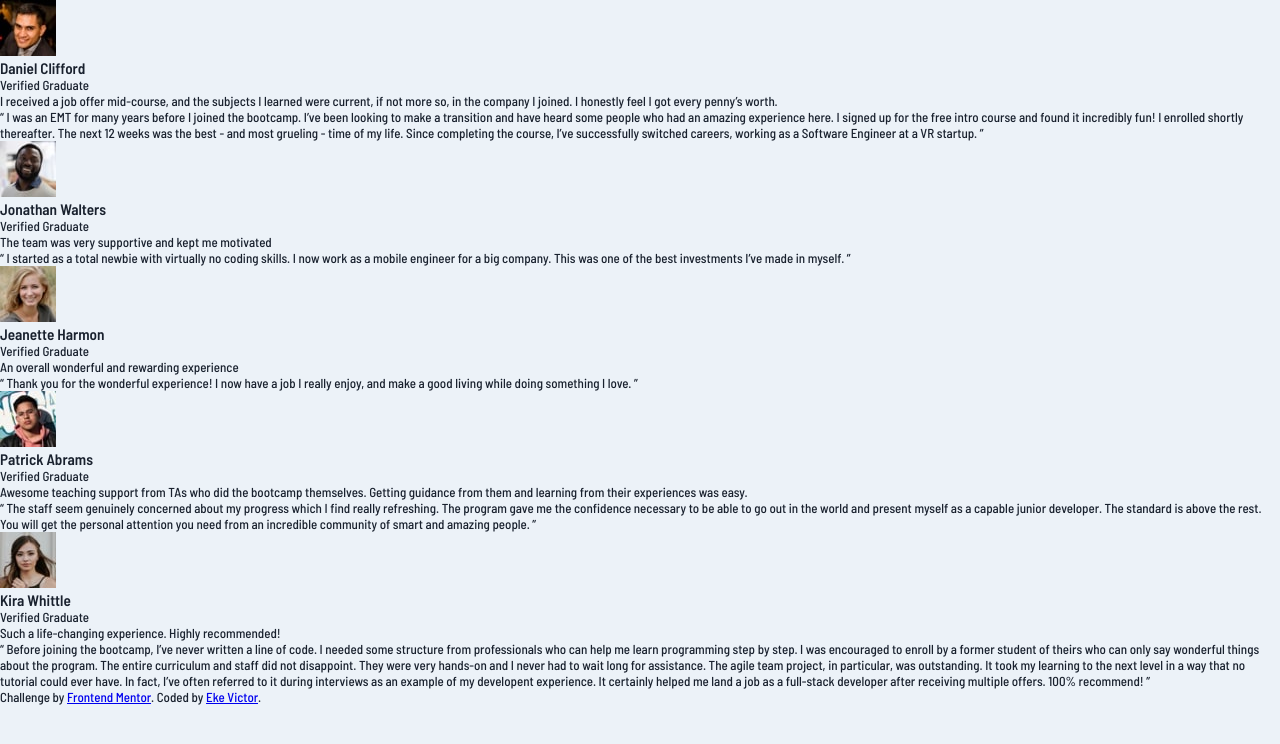
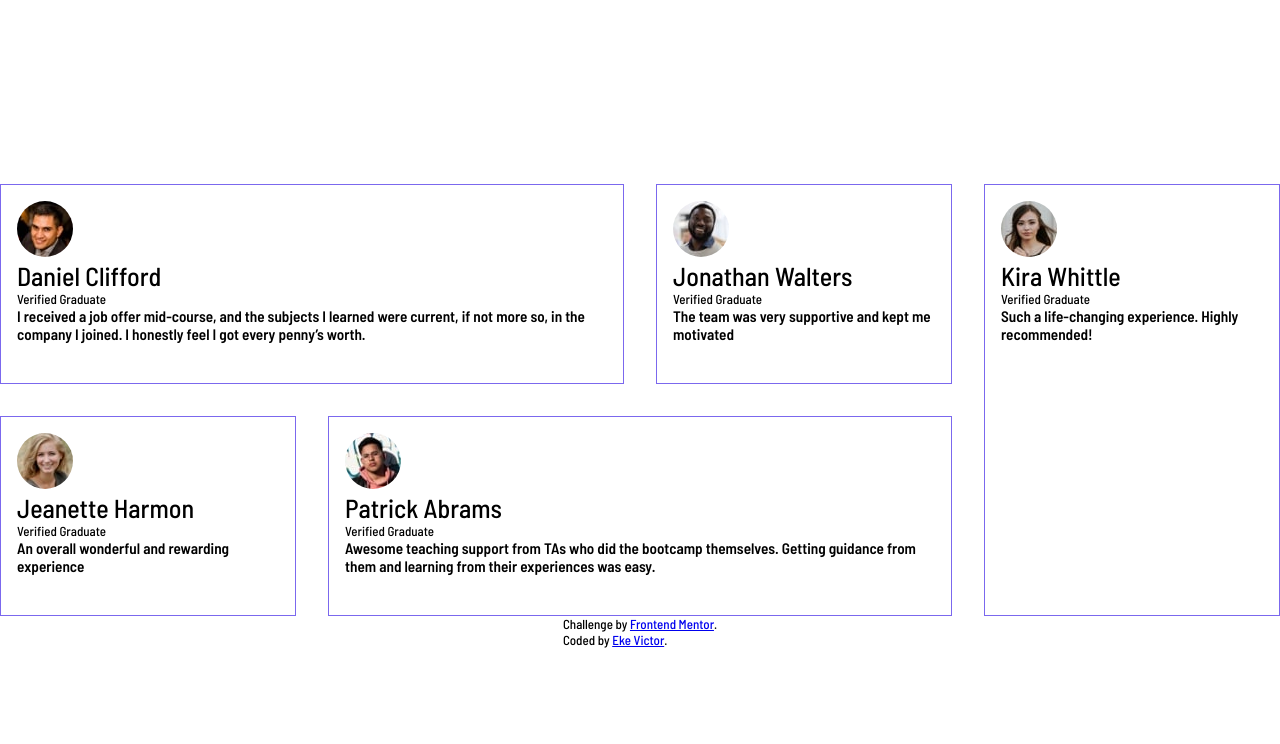
Before and after one commit to Evavic44/testimonial-grid-section, a plain HTML site: page index.html in a window 1280 px wide. Drawn offline with Linux system fonts and the light colour scheme.

Commit message:
Update structure

```diff
--- a/css/style.css
+++ b/css/style.css
@@ -1,11 +1,11 @@
 :root {
-   /* Colors */
+   /* Primary Colors */
    --Moderate-violet: hsl(263, 55%, 52%);
    --Very-dark-grayish-blue: hsl(217, 19%, 35%);
    --Very-dark-blackish-blue: hsl(219, 29%, 14%);
    --White: hsl(0, 0%, 100%);
 
-   /* Neutral */
+   /* Neutral Colors*/
    --Light-gray: hsl(0, 0%, 81%);
    --Light-grayish-blue: hsl(210, 46%, 95%);
 
@@ -24,6 +24,52 @@
 body {
    font-family: 'Barlow Semi Condensed', sans-serif;
    font-size: 13px;
-   background-color: var(--Light-grayish-blue);
-   color: var(--Very-dark-blackish-blue);
+   display: flex;
+   flex-direction: column;
+   align-items: center;
+   justify-content: center;
+   height: 100vh;
+   margin: 1rem auto;
+   max-width: var(--desktop-width);
 }
+
+h1 {
+   font-weight: 500;
+}
+
+h3 {
+   font-weight: 600;
+}
+
+img {
+   border-radius: 50%;
+}
+
+.container-grid {
+   display: grid;
+   grid-template-columns: repeat(4, 1fr);
+   grid-auto-rows: minmax(200px, auto);
+   grid-gap: 2rem;
+}
+
+.card {
+   padding: 1rem;
+   border: 1px solid mediumslateblue;
+}
+
+.card:first-child {
+   grid-column: 1 / 3;
+}
+
+.card:nth-child(3) {
+   grid-column: 1 / 2;
+}
+
+.card:nth-child(4) {
+   grid-column: 2 / 4;
+}
+
+.card:last-child {
+   grid-column: 4;
+   grid-row: 1 / 3;
+}
--- /dev/null
+++ b/css/utilities.css
@@ -0,0 +1,29 @@
+/* Text colors */
+.text-light {
+   color: var(--Light-grayish-blue);
+}
+.text-dark {
+   color: var(--Very-dark-grayish-blue);
+}
+
+/* Backgrounds */
+.bg-light {
+   background-color: var(--White);
+}
+.bg-dark-1 {
+   background-color: (--Very-dark-grayish-blue);
+}
+.bg-dark-2 {
+   background-color: var(--Very-dark-blackish-blue);
+}
+.bg-other {
+   background-color: var(--Moderate-violet);
+}
+
+/* Opacity */
+.opacity-1 {
+   opacity: 50%;
+}
+.opacity-2 {
+   opacity: 70%;
+}
--- a/index.html
+++ b/index.html
@@ -2,33 +2,33 @@
 <html lang="en">
 <head>
   <meta charset="UTF-8">
-  <meta name="viewport" content="width=device-width, initial-scale=1.0"> <!-- displays site properly based on user's device -->
+  <meta name="viewport" content="width=device-width, initial-scale=1.0">
+  <link rel="icon" type="image/png" sizes="32x32" href="./images/favicon-32x32.png">
+  <!-- <link rel="preconnect" href="https://fonts.googleapis.com">
+  <link rel="preconnect" href="https://fonts.gstatic.com" crossorigin>  -->
+  <link href="https://fonts.googleapis.com/css2?family=Barlow+Semi+Condensed:wght@500;600&display=swap" rel="stylesheet">
 
-  <link rel="icon" type="image/png" sizes="32x32" href="./images/favicon-32x32.png">
-  <link rel="preconnect" href="https://fonts.googleapis.com">
-  <link rel="preconnect" href="https://fonts.gstatic.com" crossorigin>
-  <link href="https://fonts.googleapis.com/css2?family=Barlow+Semi+Condensed:wght@500;600&display=swap" rel="stylesheet">
   <link rel="stylesheet" href="css/style.css">
+  <link rel="stylesheet" href="css/utilities.css">
   <title>Frontend Mentor | [Testimonial Grid Section]</title>
 </head>
 <body>
-   <main>
-      <div class="container-grid">
-         <div class="container-left">
+   <header id="container">
+      <main class="container-grid">
          <!-- First-child -->
          <div class="card">
             <header class="profile">
                <img src="./images/image-daniel.jpg" alt="Daniel Clifford">
-                  <h3>Daniel Clifford</h3>
+               <h1>Daniel Clifford</h1>
                <p>Verified Graduate</p>
             </header>
-               <article>
-                  <p>
+            <div>
+               <h3>
                   I received a job offer mid-course, and the         subjects I learned were current, if not more so,
                   in the company I joined. I honestly feel I got every penny’s worth.
-                  </p>
-               </article>
-               <footer>
+               </h3>
+            </div>
+            <!-- <article>
                <p>
                “ I was an EMT for many years before I joined the bootcamp. I’ve been looking to make a
                transition and have heard some people who had an amazing experience here. I signed up
@@ -36,87 +36,85 @@
                The next 12 weeks was the best - and most grueling -     time of my life. Since completing
                the course, I’ve successfully switched careers, working as a Software Engineer at a VR startup. ”
                </p>
-               </footer>
+            </article> -->
          </div>
 
          <!-- nth-child(2) -->
          <div class="card">
             <header class="profile">
                <img src="./images/image-jonathan.jpg" alt="  Jonathan Walters">
-                  <h3>Jonathan Walters</h3>
+               <h1>Jonathan Walters</h1>
                <p>Verified Graduate</p>
             </header>
-               <article>
-                  <p>
+            <div>
+               <h3>
                   The team was very supportive and kept me motivated
-                  </p>
-               </article>
-               <footer>
+               </h3>
+            </div>
+            <!-- <article>
                <p>
                   “ I started as a total newbie with virtually no coding skills. I now work as a mobile engineer
                   for a big company. This was one of the best investments I’ve made in myself. ”
                </p>
-               </footer>
+            </article> -->
          </div>
 
          <!-- nth-child(3) -->
          <div class="card">
             <header class="profile">
                <img src="./images/image-jeanette.jpg" alt="Daniel Clifford">
-                  <h3>Jeanette Harmon</h3>
+               <h1>Jeanette Harmon</h1>
                <p>Verified Graduate</p>
             </header>
-               <article>
-                  <p>
+            <div>
+               <h3>
                   An overall wonderful and rewarding experience
-                  </p>
-               </article>
-               <footer>
+               </h3>
+            </div>
+            <!-- <article>
                <p>
                   “ Thank you for the wonderful experience! I now have a job I really enjoy, and make a good living
                   while doing something I love. ”
                </p>
-               </footer>
+            </article> -->
          </div>
 
-            <!-- nth-child(3) -->
+         <!-- nth-child(4) -->
          <div class="card">
             <header class="profile">
                <img src="./images/image-patrick.jpg" alt="Daniel Clifford">
-                  <h3>Patrick Abrams</h3>
+               <h1>Patrick Abrams</h1>
                <p>Verified Graduate</p>
             </header>
-               <article>
-                  <p>
+            <div>
+               <h3>
                   Awesome teaching support from TAs who did the bootcamp themselves. Getting guidance from them and
                   learning from their experiences was easy.
-                  </p>
-               </article>
-               <footer>
+               </h3>
+            </div>
+            <!-- <article>
                <p>
                   “ The staff seem genuinely concerned about my progress which I find really refreshing. The program
                   gave me the confidence necessary to be able to go out in the world and present myself as a capable
                   junior developer. The standard is above the rest. You will get the personal attention you need from
                   an incredible community of smart and amazing people. ”
                </p>
-               </footer>
-            </div>
+            </article> -->
          </div>
 
-         <!-- nth-child(5) -->
-         <aside class="container-right">
+         <!-- last-child -->
          <div class="card">
             <header class="profile">
                <img src="./images/image-kira.jpg" alt="Daniel Clifford">
-                  <h3>Kira Whittle</h3>
+               <h1>Kira Whittle</h1>
                <p>Verified Graduate</p>
             </header>
-               <article>
-                  <p>
+            <div>
+               <h3>
                   Such a life-changing experience. Highly recommended!
-                  </p>
-               </article>
-               <footer>
+               </h3>
+            </div>
+            <!-- <article>
                <p>
                   “ Before joining the bootcamp, I’ve never written a line of code. I needed some structure from
                   professionals who can help me learn programming step by step. I was encouraged to enroll by a former
@@ -127,15 +125,18 @@
                   experience. It certainly helped me land a job as a full-stack developer after receiving multiple offers.
                   100% recommend! ”
                </p>
-               </footer>
-            </div>
-         </aside>
+            </article> -->
          </div>
       </main>
+   </header>
 
-  <div class="attribution">
+  <footer id="attribution">
+      <p>
          Challenge by <a href="https://www.frontendmentor.io?ref=challenge" target="_blank">Frontend Mentor</a>.
+      </p>
+      <p>
          Coded by <a href="https://victoreke.netlify.app" target="_blank">Eke Victor</a>.
-  </div>
+      </p>
+  </footer>
 </body>
 </html>
```
Lines whose indentation alone changed are shown as unchanged.
